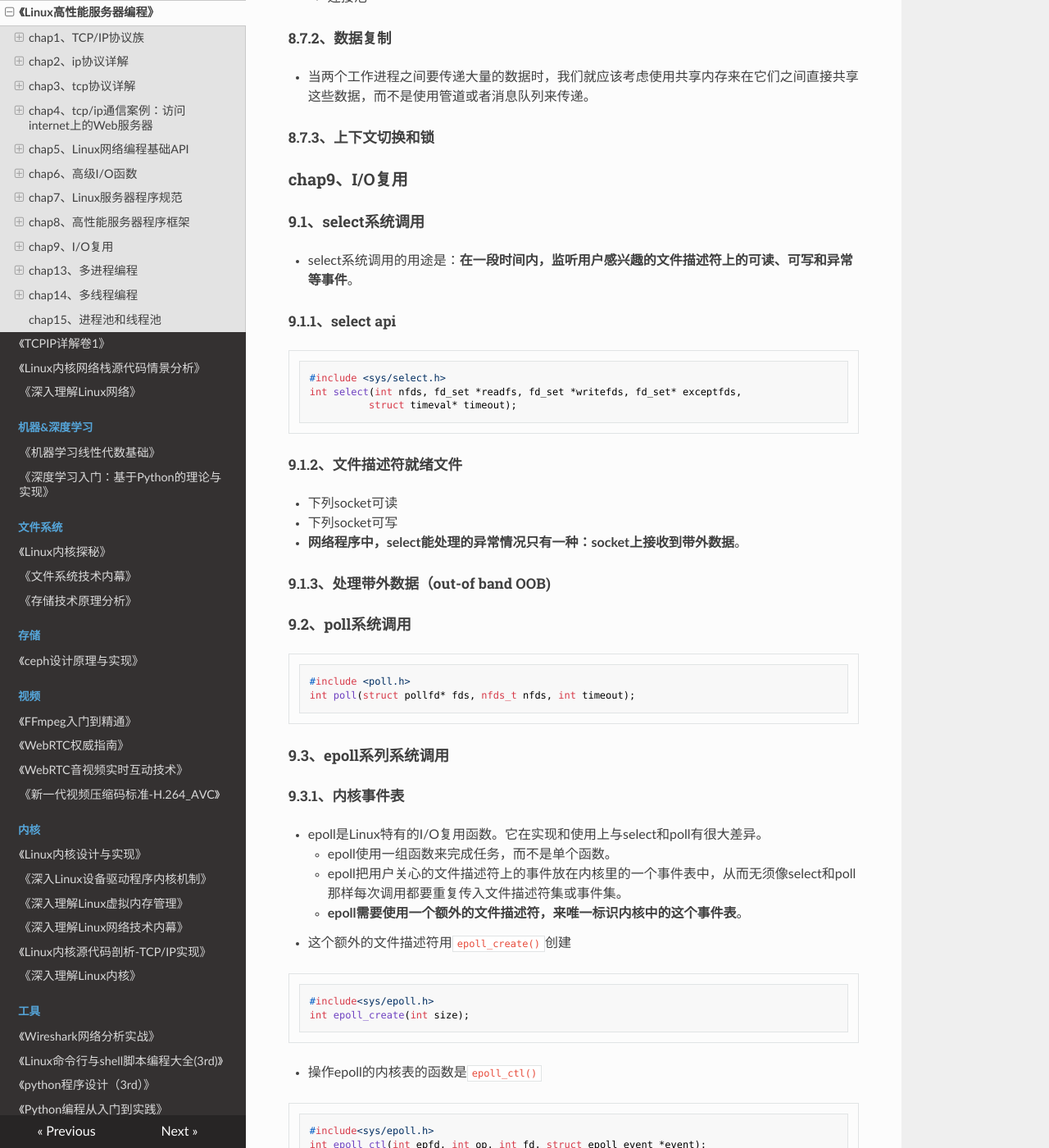
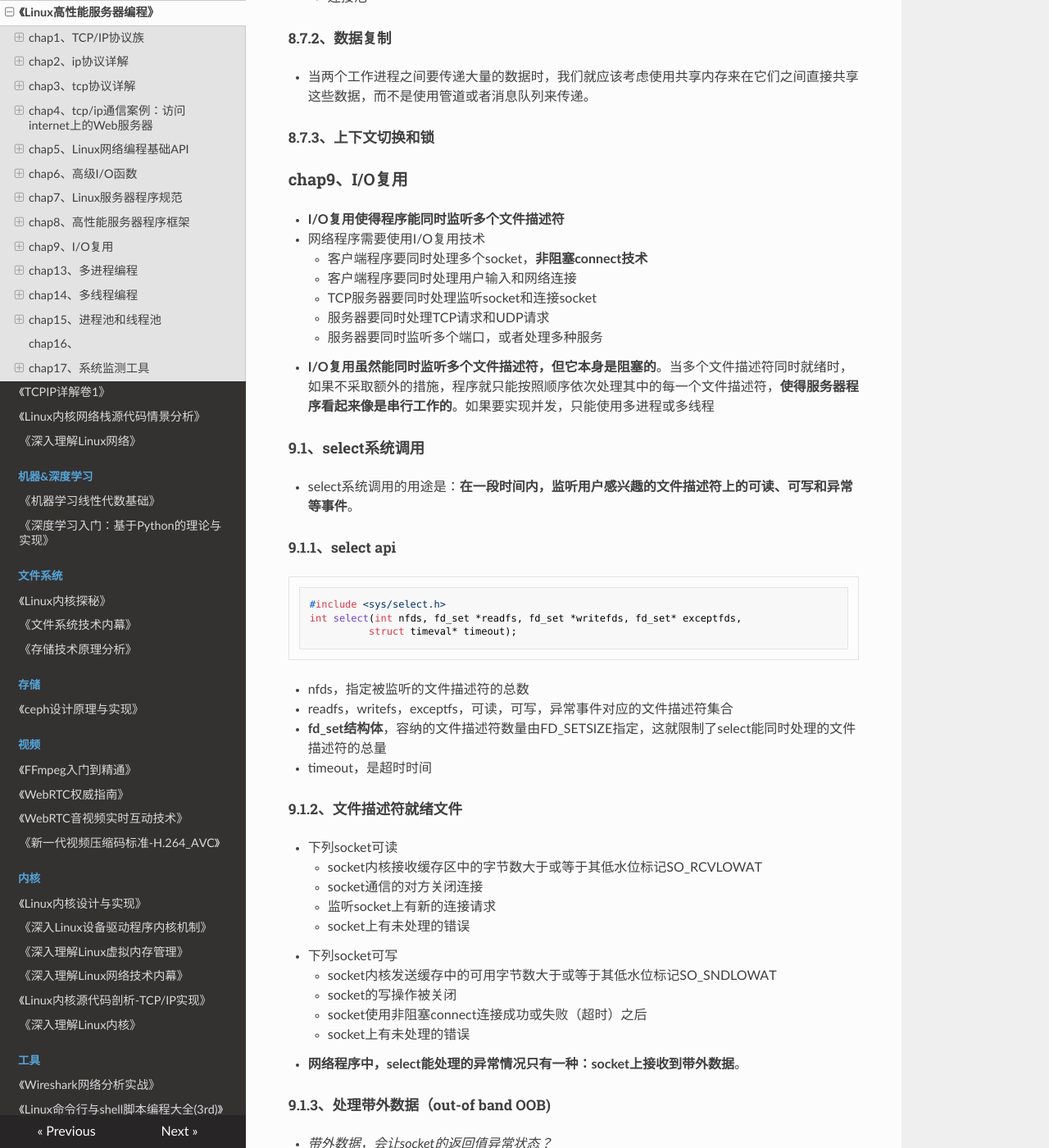
Before and after one commit to wolflion/booknotes, an MkDocs documentation site: the page built from docs/10network/Linux高性能服务器编程.md, in a window 1280 px wide and 1400 px high, scrolled down 15019 px. Shown: the whole window at 82% size. Built offline with MkDocs 1.6.1, drawn with Linux system fonts in a browser that asks for light colours; nearby versions of some CDN libraries; some of the changed text lies outside the part shown.

Commit message:
Update Linux高性能服务器编程.md

````diff
--- a/docs/10network/Linux高性能服务器编程.md
+++ b/docs/10network/Linux高性能服务器编程.md
@@ -535,6 +535,15 @@ return true;
 
 ### chap9、I/O复用
 
++ **I/O复用使得程序能同时监听多个文件描述符**
++ 网络程序需要使用I/O复用技术
+  + 客户端程序要同时处理多个socket，**非阻塞connect技术**
+  + 客户端程序要同时处理用户输入和网络连接
+  + TCP服务器要同时处理监听socket和连接socket
+  + 服务器要同时处理TCP请求和UDP请求
+  + 服务器要同时监听多个端口，或者处理多种服务
++ **I/O复用虽然能同时监听多个文件描述符，但它本身是阻塞的**。当多个文件描述符同时就绪时，如果不采取额外的措施，程序就只能按照顺序依次处理其中的每一个文件描述符，**使得服务器程序看起来像是串行工作的**。如果要实现并发，只能使用多进程或多线程
+
 #### 9.1、select系统调用
 
 + select系统调用的用途是：**在一段时间内，监听用户感兴趣的文件描述符上的可读、可写和异常等事件**。
@@ -547,20 +556,50 @@ int select(int nfds, fd_set *readfs, fd_set *writefds, fd_set* exceptfds,
 		  struct timeval* timeout);
 ```
 
++ nfds，指定被监听的文件描述符的总数
++ readfs，writefs，exceptfs，可读，可写，异常事件对应的文件描述符集合
++ **fd_set结构体**，容纳的文件描述符数量由FD_SETSIZE指定，这就限制了select能同时处理的文件描述符的总量
++ timeout，是超时时间
+
 ##### 9.1.2、文件描述符就绪文件
 
 + 下列socket可读
+  + socket内核接收缓存区中的字节数大于或等于其低水位标记SO_RCVLOWAT
+  + socket通信的对方关闭连接
+  + 监听socket上有新的连接请求
+  + socket上有未处理的错误
 + 下列socket可写
+  + socket内核发送缓存中的可用字节数大于或等于其低水位标记SO_SNDLOWAT
+  + socket的写操作被关闭
+  + socket使用非阻塞connect连接成功或失败（超时）之后
+  + socket上有未处理的错误
 + **网络程序中，select能处理的异常情况只有一种：socket上接收到带外数据**。
 
 ##### 9.1.3、处理带外数据（out-of band OOB)
 
++ *带外数据，会让socket的返回值异常状态？*
+
 #### 9.2、poll系统调用
+
++ 与select类似，**指定时间内轮询一定数量的文件描述符**，以测试其中是否有就绪者
 
 ```c
 #include <poll.h>
 int poll(struct pollfd* fds, nfds_t nfds, int timeout);
 ```
+
++ fds是**pollfd结构类型的数组**，指定所有我们感兴趣的文件描述符上发生的可读、可写和异常事件
+
+```c
+struct pollfd{
+    int fd;//文件描述符
+    short events;//注册的事件 【监听的事件】
+    short revents;//实际发生的事件，由内核填充
+};
+```
+
++ nfds，指定被监听事件集合fds的大小
++ timeout，poll的超时值
 
 #### 9.3、epoll系列系统调用
 
@@ -583,6 +622,12 @@ int epoll_create(int size);
 #include<sys/epoll.h>
 int epoll_ctl(int epfd, int op, int fd, struct epoll_event *event);
 ```
+
++ epfd，要操作的文件描述符
++ op，指定操作类型
+  + EPOLL_CTL_ADD，往事件表中注册fd上的事件
+  + EPOLL_CTL_MOD，修改fd上的注册事件
+  + EPOLL_CTL_DEL，删除fd上的注册事件
 
 ##### 9.3.2、epoll_wait函数
 
@@ -657,11 +702,15 @@ chap12、高性能I/O框架库Libevent
 13.5.1、信号量原语
 
 + P（passeren，传递，进入临界区）和V（vrijgeven，释放，退出临界区）
+
 + sys/sem.h
+
   13.5.2、semget系统调用
+
 + **创建信号量集**
   13.5.3、semop系统调用
   13.5.4、semctl系统调用
+
 + **允许调用者对信号量进行直接控制**
   13.5.5、特殊键值ipc_private
 
@@ -670,11 +719,16 @@ chap12、高性能I/O框架库Libevent
 ##### 0、
 
 + sys/shm.h
-  13.6.1、shmget系统调用
-  13.6.2、shmat和shmdt系统调用
-  13.6.3、shmctl系统调用
-  13.6.4、共享内存的posix方法
-  13.6.5、共享内存实例
+
+13.6.1、shmget系统调用
+
+13.6.2、shmat和shmdt系统调用
+
+13.6.3、shmctl系统调用
+
+13.6.4、共享内存的posix方法
+
+13.6.5、共享内存实例
 
 #### 13.7、消息队列
 
@@ -794,3 +848,46 @@ int sem_wait(sem_t *sem);
 + **每个线程都可以独立地设置信号掩码**。`sigprocmask()`
 
 ### chap15、进程池和线程池
+
+15.1、进程池和线程池概述
+
+#### 15.2、处理多客户
+
++ 监听socket和连接socket是否都由主进程统一管理？
++ **半同步/半反应堆模式**是由主进程统一管理这两种socket的
++ **半同步/半异步**（领导者/追随者）模式，则由主进程管理所有监听socket，而各个子进程分别管理属于自己的连接socket。
+
+#### 15.3、半同步/半异步进程池实现
+
++ 代码清单15-1
+
+15.4、用进程池实现的简单cgi服务器
+
+15.5、半同步/半反应堆线程池实现
+
+15.6、用线程池实现的简单web服务器
+
+### chap16、
+
+### chap17、系统监测工具
+
+#### 17.1、tcpdump
+
++ tcpdump**支持表达式**进一步过滤数据包
+  + 类型
+  + 方向：`tcpdump dst port 13579`
+  + 协议：`tcpdump icmp`
+
+17.2、lsof
+
+17.3、nc
+
+17.4、strace
+
+17.5、netstat
+
+17.6、vmstat
+
+17.7、ifstat
+
+17.8、mpstat
````
